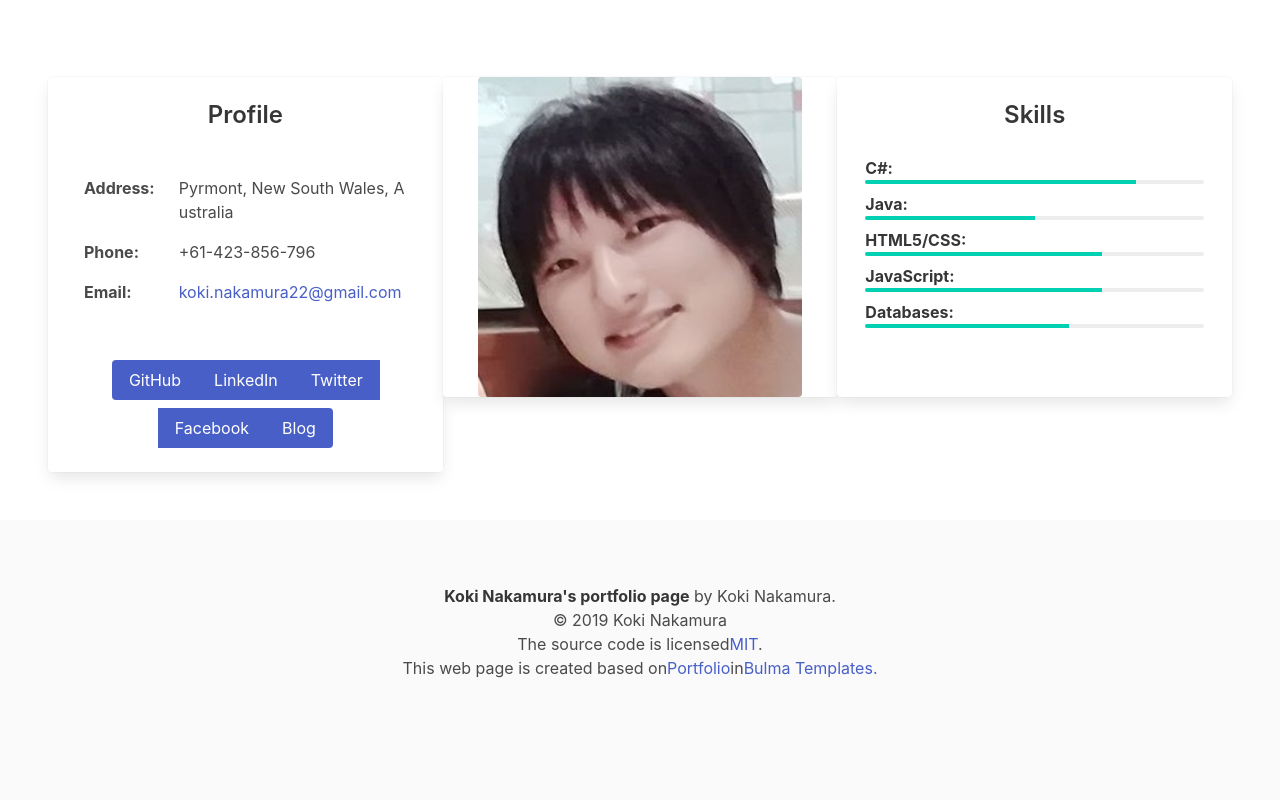
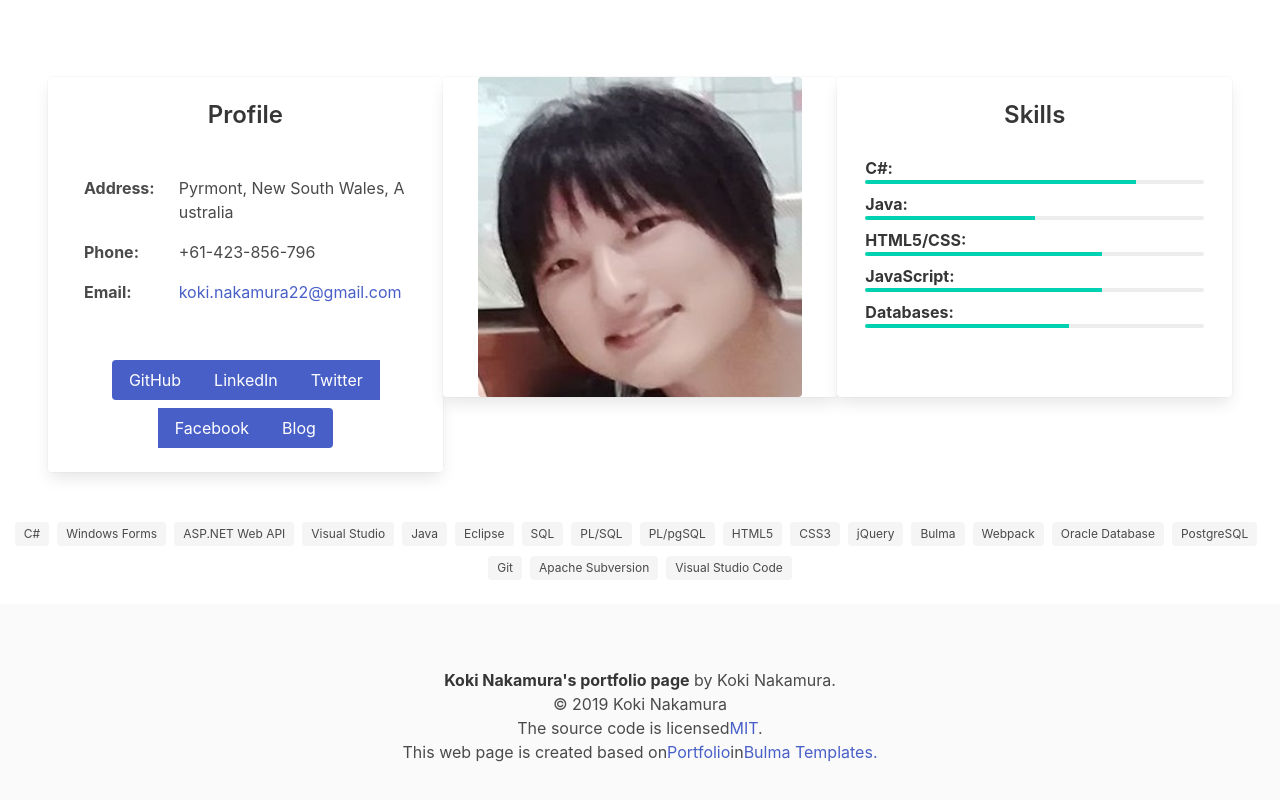
Before and after one commit to koki-nakamura22/portfolio-using-react.js, a React (Create React App) app: page / in a window 1280 px wide. Shown: the part 1077-1877 px from the top of the page. Built offline with nearby package versions, Linux system fonts and the light colour scheme.

Commit message:
Developed Skills Tags.
Developed Skills Tags.

```diff
--- a/src/js/App.js
+++ b/src/js/App.js
@@ -4,6 +4,7 @@ import './../css/App.css';
 import NavigationBar from './components/navigation-bar';
 import Header from './components/header';
 import About from './components/about'
+import SkillsTags from './components/skills-tags';
 import Footer from './components/footer';
 
 class App extends Component {
@@ -16,6 +17,8 @@ class App extends Component {
 
         <About />
 
+        <SkillsTags />
+
         <Footer />
       </div>
     );
--- /dev/null
+++ b/src/js/components/skills-tags.js
@@ -0,0 +1,22 @@
+import React, { Component } from 'react';
+import Utils from './../utils/utils';
+import skillsTagsData from './../../json/skills-tags.json';
+
+class SkillsTags extends Component {
+  render() {
+    let skillTagList = [];
+    for (let skillsTag of skillsTagsData) {
+      skillTagList.push(
+        <span class="tag is-light">{Utils.escapeHtml(skillsTag.skill)}</span>
+      );
+    }
+
+    return (
+      <div class="tags custom-tags">
+        { skillTagList }
+      </div>
+    );
+  }
+}
+
+export default SkillsTags;
```
